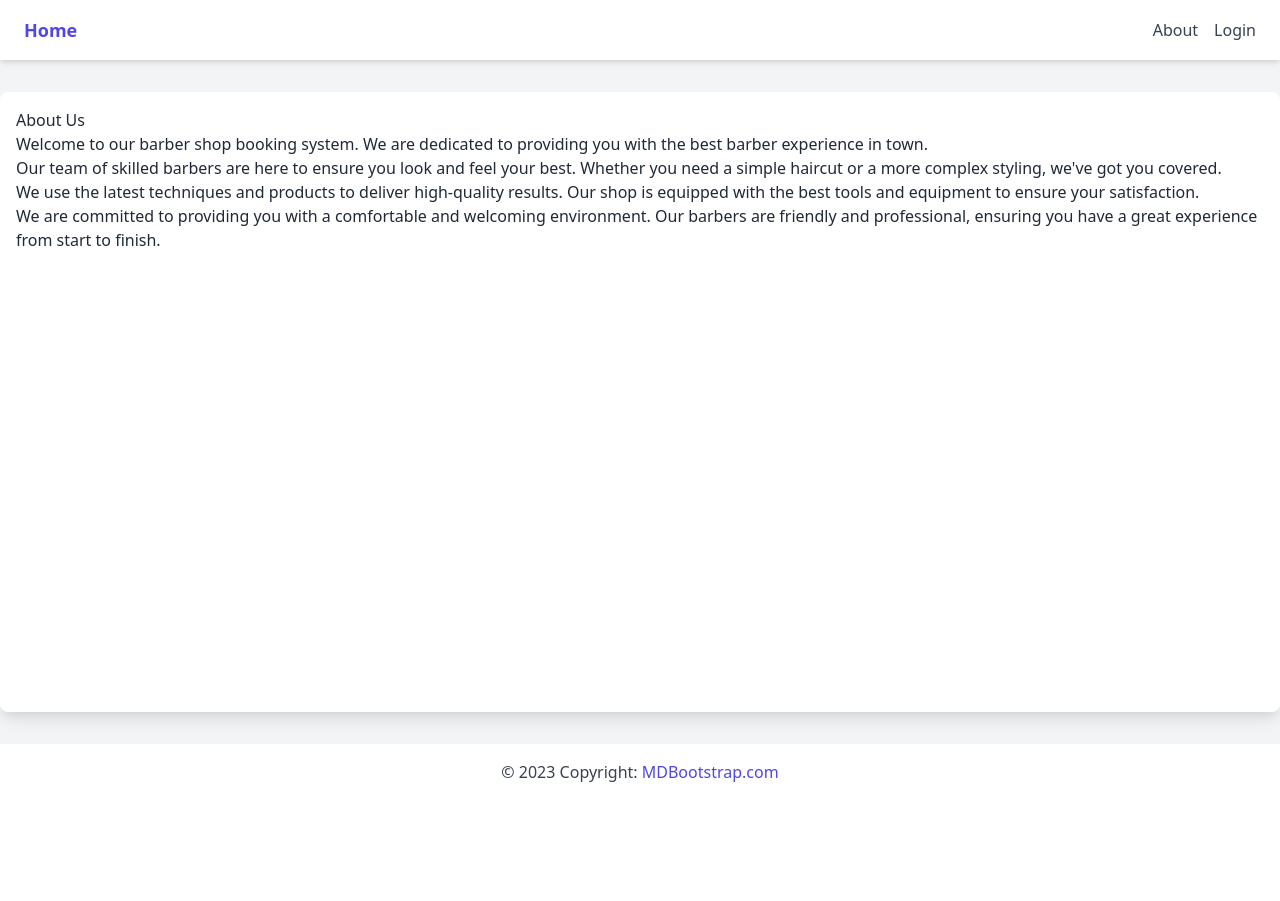
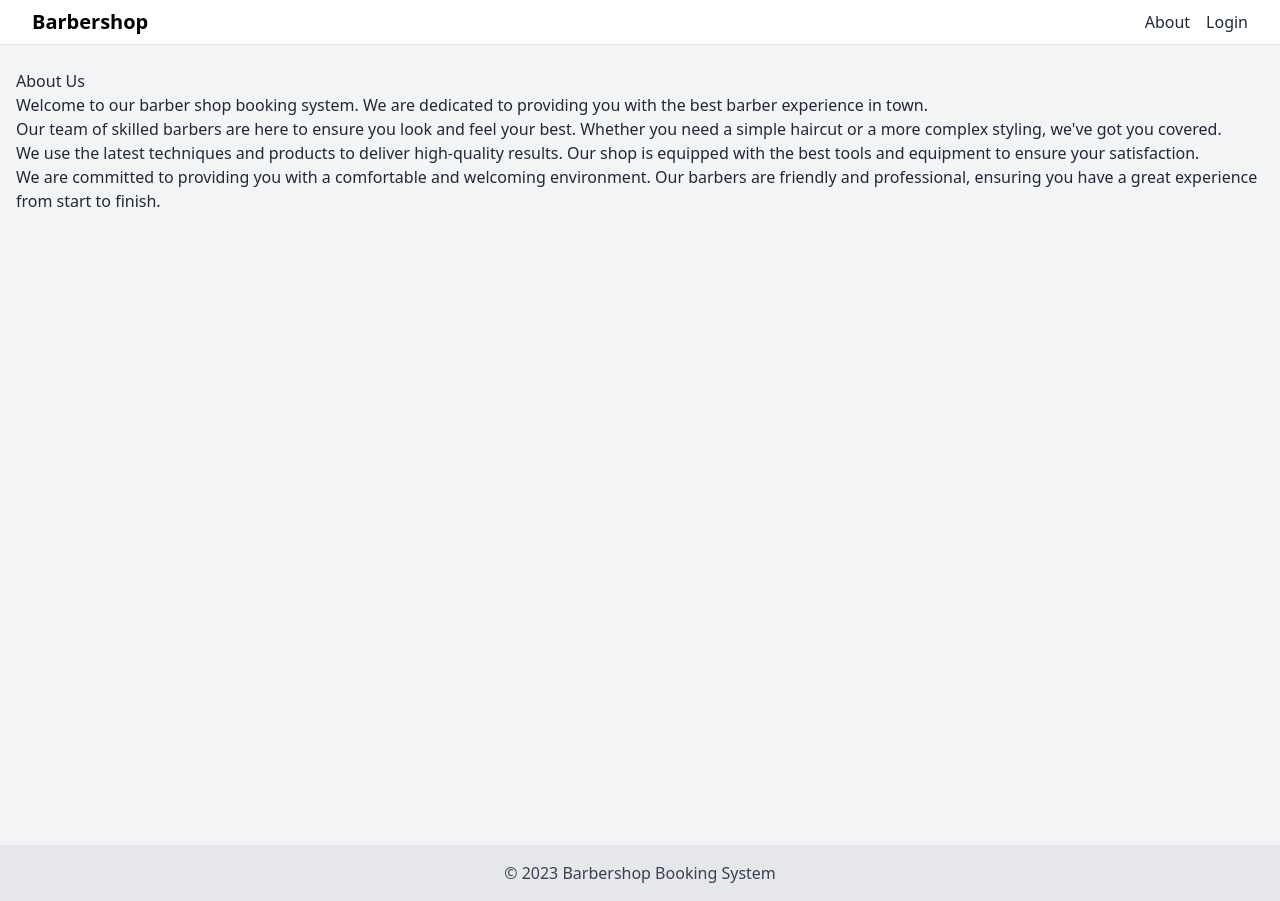
Before and after one commit to AAAxis/hamaspera, a Django app: page /about/ in a window 1280 px wide. Before the commit the page ends 782 px from the top, so only its background shows below. Run offline with Django 4.2, Linux system fonts and the light colour scheme; some libraries are stand-ins or nearby versions.

Commit message:
Some changes

```diff
--- a/package.json
+++ b/package.json
@@ -1,5 +1,6 @@
 {
   "dependencies": {
-    "firebase": "^10.13.2"
+    "firebase": "^10.13.2",
+    "preline": "^2.5.0"
   }
 }
--- a/scheduler/templates/scheduler/base.html
+++ b/scheduler/templates/scheduler/base.html
@@ -1,73 +1,62 @@
 <!DOCTYPE html>
-<html lang="en">
+<html lang="en" class="relative min-h-full">
 <head>
     <meta charset="UTF-8">
-    <meta name="viewport" content="width=device-width, initial-scale=1.0">
-    <title>Django Scheduler</title>
-    <!-- Tailwind CSS -->
+    <meta name="viewport" content="width=device-width, initial-scale=1, shrink-to-fit=no">
+    <title>Barbershop Booking</title>
+    <!-- Importing Tailwind CSS -->
     <link href="https://cdn.jsdelivr.net/npm/tailwindcss@2.2.19/dist/tailwind.min.css" rel="stylesheet">
+    <link rel="shortcut icon" href="/Users/romanpochtman/Documents/GitHub/hamaspera/scheduler/static/favicon.ico">
+    <!-- Google Fonts -->
+    <link href="https://fonts.googleapis.com/css2?family=Inter:wght@400;500;600;700&display=swap" rel="stylesheet">
     {% load static %}
-    <style>
-        /* Additional custom styles can be added here */
-        html, body {
-            height: 100%;
-        }
-        .wrapper {
-            min-height: 100%;
-            display: flex;
-            flex-direction: column;
-        }
-        .content {
-            flex: 1;
-        }
-        footer {
-            background-color: #f8f9fa;
-            text-align: center;
-            padding: 1rem 0;
-        }
-    </style>
 </head>
-<body class="bg-gray-100 text-gray-800">
-    <div class="wrapper">
-        <!-- Navigation bar -->
-        <nav class="bg-white shadow-md">
-            <div class="container mx-auto flex justify-between items-center py-4 px-6">
-                <a href="{% url 'schedule' %}" class="text-lg font-bold text-indigo-600">Home</a>
-                <div class="flex space-x-4">
-                    <a href="{% url 'about' %}" class="text-gray-700 hover:text-indigo-600">About</a>
-                    <a href="{% url 'login' %}" class="text-gray-700 hover:text-indigo-600">Login</a>
+<body class="bg-gray-100 text-gray-800 relative min-h-full">
+
+<!-- ========== HEADER ========== -->
+<header class="bg-white border-b border-gray-200 dark:bg-neutral-800 dark:border-neutral-700 flex flex-wrap md:justify-start md:flex-nowrap z-50 w-full">
+  <nav class="relative max-w-[85rem] w-full md:flex md:items-center md:justify-between md:gap-3 mx-auto px-4 sm:px-6 lg:px-8 py-2">
+    <!-- Logo -->
+    <div class="flex items-center justify-between">
+      <a class="flex-none font-semibold text-xl text-black focus:outline-none dark:text-white" href="{% url 'schedule' %}" aria-label="Brand">Barbershop</a>
+
+      <!-- Collapse Button for mobile -->
+      <div class="md:hidden">
+        <button type="button" class="hs-collapse-toggle relative size-9 flex justify-center items-center text-sm font-semibold rounded-lg border border-gray-200 text-gray-800 hover:bg-gray-100 focus:outline-none dark:text-white dark:border-neutral-700 dark:hover:bg-neutral-700" id="hs-header-classic-collapse" data-hs-collapse="#hs-header-classic">
+          <svg class="hs-collapse-open:hidden size-4" xmlns="http://www.w3.org/2000/svg" viewBox="0 0 24 24" fill="none" stroke="currentColor" stroke-width="2"><line x1="3" y1="6" x2="21" y2="6"/><line x1="3" y1="12" x2="21" y2="12"/><line x1="3" y1="18" x2="21" y2="18"/></svg>
+          <svg class="hs-collapse-open:block shrink-0 hidden size-4" xmlns="http://www.w3.org/2000/svg" viewBox="0 0 24 24" fill="none" stroke="currentColor" stroke-width="2"><path d="M18 6 6 18"/><path d="m6 6 12 12"/></svg>
+          <span class="sr-only">Toggle navigation</span>
+        </button>
       </div>
     </div>
+    <!-- End Logo -->
+
+    <!-- Navigation links -->
+    <div id="hs-header-classic" class="hs-collapse hidden md:block overflow-hidden transition-all duration-300 basis-full grow">
+      <div class="flex flex-col md:flex-row md:items-center md:justify-end gap-4">
+        <a href="{% url 'about' %}" class="text-gray-800 hover:text-blue-600 dark:text-white">About</a>
+        <a href="{% url 'login' %}" class="text-gray-800 hover:text-blue-600 dark:text-white">Login</a>
+      </div>
+    </div>
+    <!-- End Navigation -->
   </nav>
+</header>
+<!-- ========== END HEADER ========== -->
 
-        <!-- Content section -->
-        <div class="container mx-auto mt-8 p-4 bg-white rounded-lg shadow-lg content">
-            {% if messages %}
-                {% for message in messages %}
-                    <div class="bg-{{ message.tags }}-100 border border-{{ message.tags }}-400 text-{{ message.tags }}-700 px-4 py-3 rounded relative" role="alert">
-                        <span class="block sm:inline">{{ message }}</span>
-                        <button type="button" class="absolute top-0 bottom-0 right-0 px-4 py-3">
-                            <svg class="fill-current h-6 w-6 text-{{ message.tags }}-500" role="button" viewBox="0 0 20 20">
-                                <path d="M14.348 14.849a1 1 0 010 1.415l-4.243 4.243a1 1 0 01-1.414 0l-4.243-4.243a1 1 0 011.414-1.414l3.536 3.535 3.535-3.535a1 1 0 011.415 0z"/>
-                            </svg>
-                        </button>
-                    </div>
-                {% endfor %}
-            {% endif %}
-            {% block content %}{% endblock %}
-        </div>
+<!-- Main Content Section -->
+<main class="container mx-auto px-4 py-6 min-h-screen">
+  {% block content %}
+  {% endblock %}
+</main>
 
-        <!-- Footer -->
-        <footer class="bg-white text-center py-4 mt-8">
+<!-- ========== FOOTER ========== -->
+<footer class="bg-gray-200 text-center py-4 mt-auto">
   <div class="container mx-auto">
-                <p class="text-gray-700">© 2023 Copyright:
-                    <a class="text-indigo-600 hover:underline" href="https://mdbootstrap.com/">MDBootstrap.com</a>
-                </p>
+    <p class="text-gray-700">© 2023 Barbershop Booking System</p>
   </div>
 </footer>
-    </div>
+<!-- ========== END FOOTER ========== -->
 
-    <!-- Tailwind JavaScript (if needed) -->
 <script src="https://cdnjs.cloudflare.com/ajax/libs/alpinejs/3.5.2/cdn.js" defer></script>
 {% block scripts %}{% endblock %}
 </body>
```
Also changed, not shown: package-lock.json, scheduler/static/favicon.ico (added), 3 other files. Lines whose indentation alone changed are shown as unchanged.
